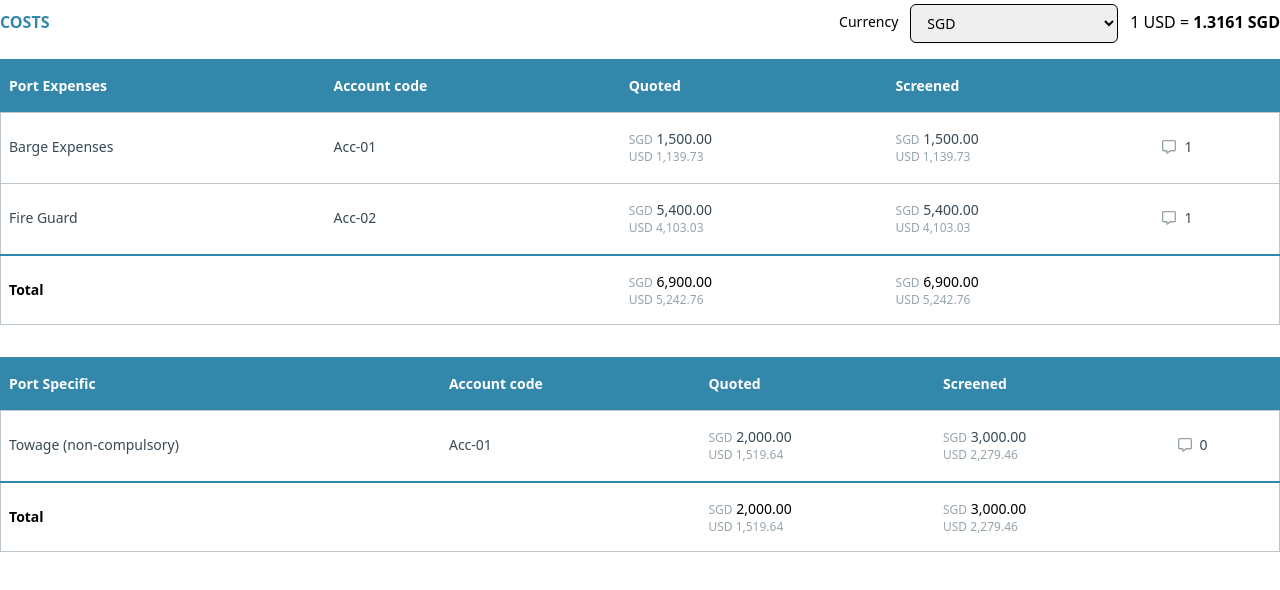
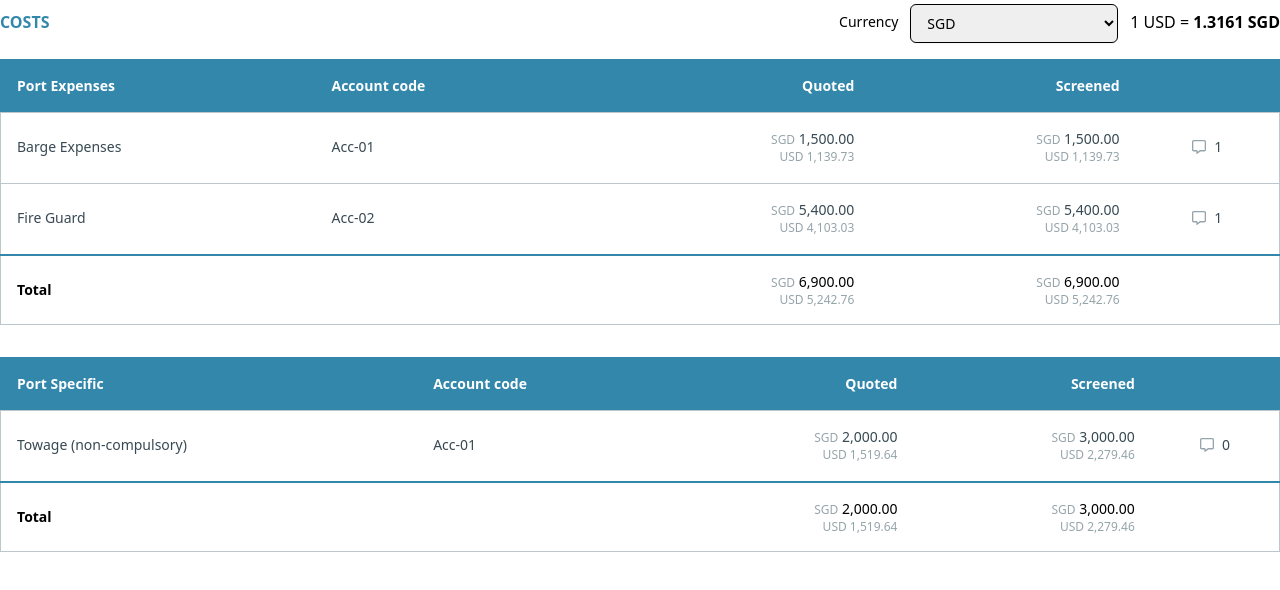
Before and after one commit to ptrejnis/marcura-test, an Angular app: page /costs in a window 1280 px wide. Shown: the top 590 px of the page. Built offline with nearby package versions, Linux system fonts and the light colour scheme.

Commit message:
fix: Change table paddings

```diff
--- a/src/app/components/costs/costs-table/costs-table.component.html
+++ b/src/app/components/costs/costs-table/costs-table.component.html
@@ -5,28 +5,28 @@
         <table class="min-w-full leading-normal table-fixed">
           <thead class="border border-c-primary bg-c-primary text-sm text-c-white text-left font-medium">
             <tr>
-              <th scope="col" class="px-2 py-4">{{ expenseCategory.name }}</th>
-              <th scope="col" class="px-2 py-4">Account code</th>
-              <th scope="col" class="px-2 py-4">Quoted</th>
-              <th scope="col" class="px-2 py-4">Screened</th>
-              <th scope="col" class="px-2 py-4"></th>
+              <th scope="col" class="px-4 py-4">{{ expenseCategory.name }}</th>
+              <th scope="col" class="px-4 py-4">Account code</th>
+              <th scope="col" class="px-4 py-4 text-right">Quoted</th>
+              <th scope="col" class="px-4 py-4 text-right">Screened</th>
+              <th scope="col" class="px-4 py-4"></th>
             </tr>
           </thead>
           <tbody class="border-x border-c-secondary">
             <ng-container *ngFor="let item of expenseCategory.costItems; trackBy:trackById">
               <tr class="bg-white border-t border-c-secondary text-sm text-c-primary-dark break-words">
-                <td class="px-2 py-4 max-w-fit">{{ item.name }}</td>
-                <td class="px-2 py-4">
+                <td class="px-4 py-4">{{ item.name }}</td>
+                <td class="px-4 py-4">
                   {{ item.costItemAlias.accountingCode }}
                 </td>
-                <td class="px-2 py-4">
+                <td class="px-4 py-4 text-right">
                   <costs-calculations [costs]="item.costs" costType="Quoted"></costs-calculations>
                 </td>
-                <td class="px-2 py-4">
+                <td class="px-4 py-4 text-right">
                   <costs-calculations [costs]="item.costs" costType="Screened"></costs-calculations>
                 </td>
-                <td class="px-2 py-4">
-                  <button class="justify-self-end" [expansionPanel]="expand">
+                <td class="px-4 py-4 text-center">
+                  <button type="button" [expansionPanel]="expand">
                     <notes-counter [count]="item.comments?.length ?? 0"></notes-counter>
                   </button>
                 </td>
@@ -43,12 +43,12 @@
             </ng-container>
 
             <tr class="bg-white border-y border-b-c-secondary c-primary-dark border-t-c-primary border-t-2 text-sm">
-              <td class="px-2 py-4 font-bold">Total</td>
+              <td class="px-4 py-4 font-bold">Total</td>
               <td colspan="1"></td>
-              <td class="px-2 py-4">
+              <td class="px-4 py-4 text-right">
                 <costs-calculations [costs]="allCosts" [isSum]="true" costType="Quoted"></costs-calculations>
               </td>
-              <td class="px-2 py-4">
+              <td class="px-4 py-4 text-right">
                 <costs-calculations [costs]="allCosts" [isSum]="true" costType="Screened"></costs-calculations>
               </td>
             </tr>
```
